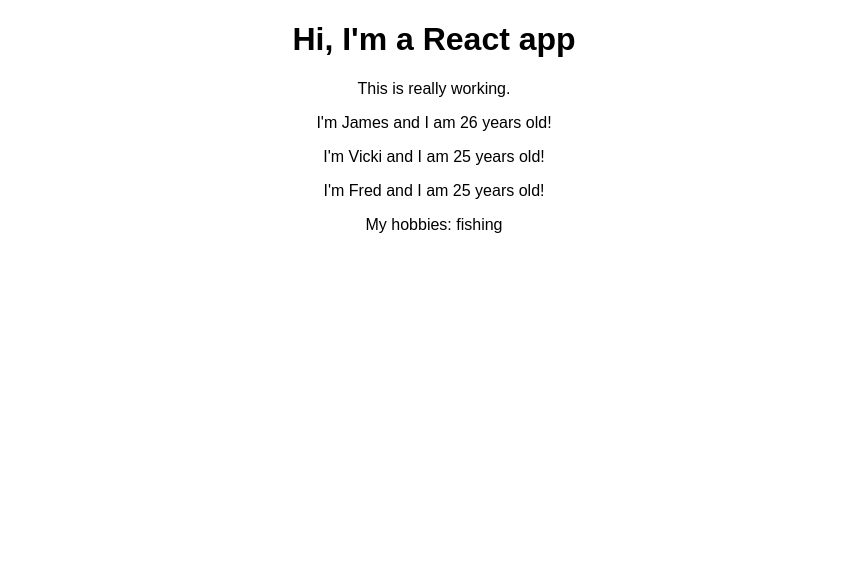
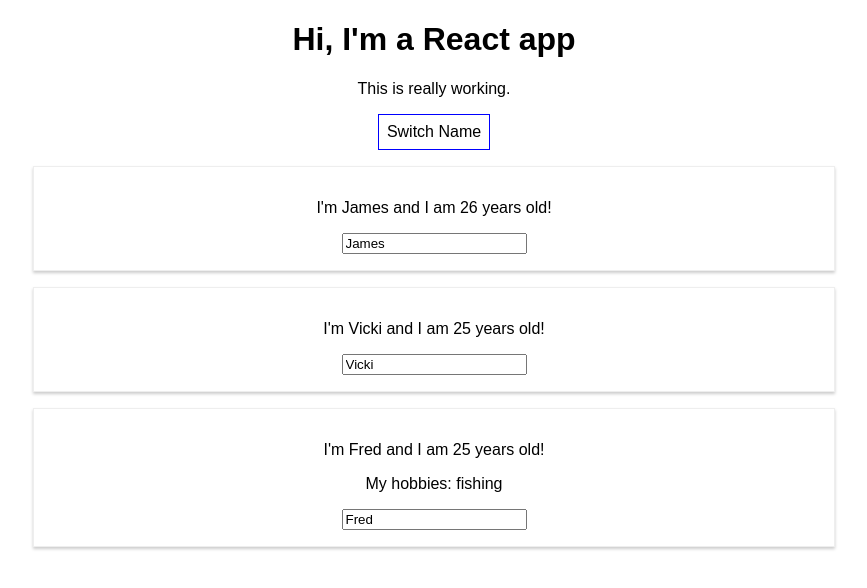
Before and after one commit to jeastham1993/learn-react-100-days-of-code, a React (Create React App) app in the folder src/react-complete-guide/: page / in a window 1280 px wide. Shown: the top 588 px of the page, without its empty margins (206-1073 px from the left). Built offline with nearby package versions, Linux system fonts and the light colour scheme.

Commit message:
[DAY2] More React tutorials and learning

```diff
--- a/src/react-complete-guide/src/App.js
+++ b/src/react-complete-guide/src/App.js
@@ -1,16 +1,68 @@
 import React, { Component } from 'react';
 import './App.css';
+import './Person/Person.css';
 import Person from './Person/Person';
 
 class App extends Component {
+
+  state = {
+    persons: [
+      {name: 'James', age: 26},
+      {name: 'Vicki', age: 25},
+      {name: 'Fred', age: 25},
+    ],
+    someOtherProperty: 'hello'
+  }
+
+  switchNameHandler = (newName) => {
+    this.setState({
+      persons: [
+        {name: 'James', age: 26},
+        {name: newName, age: 26},
+        {name: 'Fred', age: 25},
+      ]
+    })
+  }
+
+  nameChangedHandler = (event) => {
+    this.setState({
+      persons: [
+        {name: 'James', age: 26},
+        {name: event.target.value, age: 26},
+        {name: 'Fred', age: 26},
+      ]
+    })
+  }
+
   render() {
+    const style = {
+      backgroundColor: 'white',
+      font: 'inherit',
+      border: '1px solid blue',
+      padding: '8px',
+      cursor: 'pointer'
+    };
+
     return (
       <div className="App">
         <h1>Hi, I'm a React app</h1>
         <p>This is really working.</p>
-        <Person name="James" age="26"/>
-        <Person name="Vicki" age="25"/>
-        <Person name="Fred" age="25">My hobbies: fishing</Person>
+        <button
+          style={style}
+          onClick={() => this.switchNameHandler('John!')}>Switch Name</button>
+        <Person
+          name={this.state.persons[0].name}
+          age={this.state.persons[0].age}
+        />
+        <Person
+          name={this.state.persons[1].name}
+          age={this.state.persons[1].age}
+          changed={this.nameChangedHandler}
+        />
+        <Person
+          name={this.state.persons[2].name}
+          age={this.state.persons[2].age}
+          click={this.switchNameHandler.bind(this, 'Fredrick')}>My hobbies: fishing</Person>
       </div>
     );
   }
--- /dev/null
+++ b/src/react-complete-guide/src/Person/Person.css
@@ -0,0 +1,8 @@
+.Person {
+    width:60%;
+    margin:16px auto;
+    border: 1px solid #eee;
+    box-shadow: 0 2px 3px #ccc;
+    padding:16px;
+    text-align: center;
+}
--- a/src/react-complete-guide/src/Person/Person.js
+++ b/src/react-complete-guide/src/Person/Person.js
@@ -2,9 +2,10 @@
 
 const person = (props) => {
     return (
-        <div>
-            <p> I'm {props.name} and I am {props.age} years old!</p>
+        <div className="Person">
+            <p onClick={props.click}> I'm {props.name} and I am {props.age} years old!</p>
             <p>{props.children}</p>
+            <input type="text" onChange={props.changed} value={props.name}/>
         </div>
     )
 }
```
Also changed, not shown: 8 other files (tests, documents, lock files or other folders).
